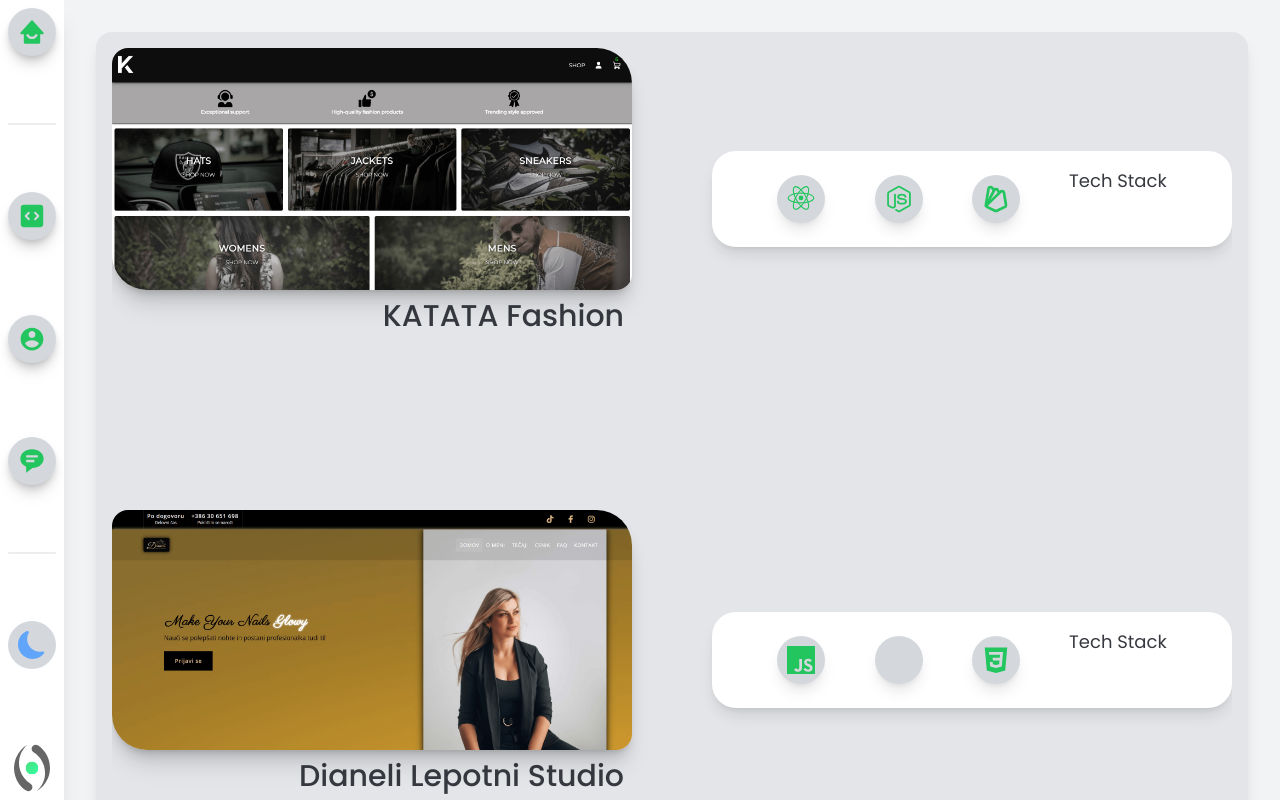
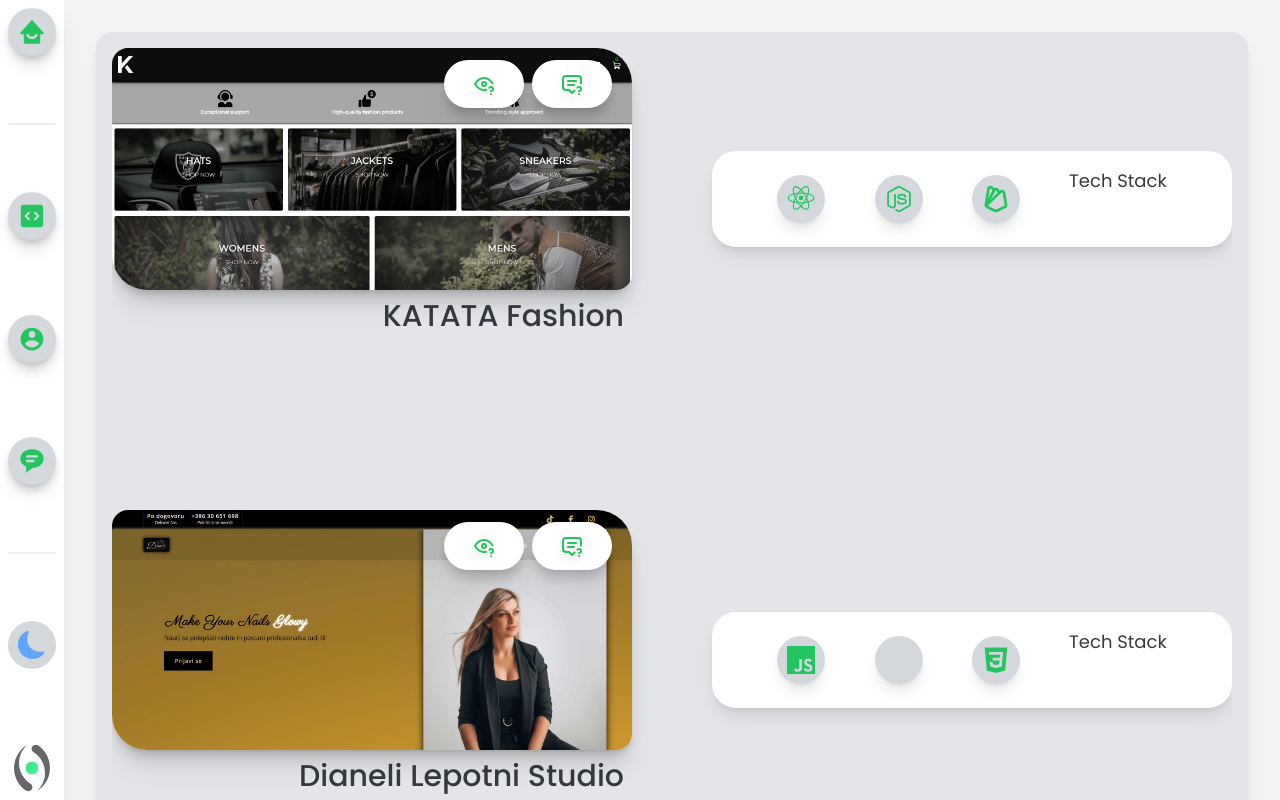
Before and after one commit to laukic1/Portfolio_App, a React (Vite) app: page /projects in a window 1280 px wide. Shown: the top 800 px of the page. Built offline with nearby package versions, Linux system fonts and the light colour scheme; some icons are missing.

Commit message:
detecting issues with project page lagging

```diff
--- a/src/components/project-info-icon/project-info-icon.component.jsx
+++ b/src/components/project-info-icon/project-info-icon.component.jsx
@@ -1,6 +1,6 @@
 // eslint-disable-next-line react/prop-types
 const ProjectInfoIcon = ({ icon, text }) => {
-    return <div className='fold:w-10 fold:h-6 lg:hover:shadow-custom sm:w-20 sm:h-12 w-14 h-8 project-icon group'>
+    return <div className='fold:w-10 fold:h-6  sm:w-20 sm:h-12 w-14 h-8 project-icon group'>
     {icon}
     <span className='project-icon-tooltip group-hover:scale-100'>{text}</span>
     </div>;
--- a/src/components/tooltip-image/tooltip-image.component.jsx
+++ b/src/components/tooltip-image/tooltip-image.component.jsx
@@ -10,10 +10,10 @@
         src={imgUrl}
         alt={`${title}`}
       />
-      {/* <div className='flex sm:gap-2 absolute top-1 right-5'>
+      <div className='flex sm:gap-2 absolute top-1 right-5'>
        <ProjectInfoIcon text={"Link"} icon={<TbEyeQuestion size="28" className='w-6 h-6 drop-shadow-lg' />} />
         <ProjectInfoIcon text={"Docs"} icon={<TbMessage2Question size="28" className='w-6 h-6 drop-shadow-lg' />} />
-        </div> */}
+        </div>
     <span className='transition-all duration-500 project-tooltip z-30 group-hover:scale-100'>{text}</span>
 
       </div>
```
